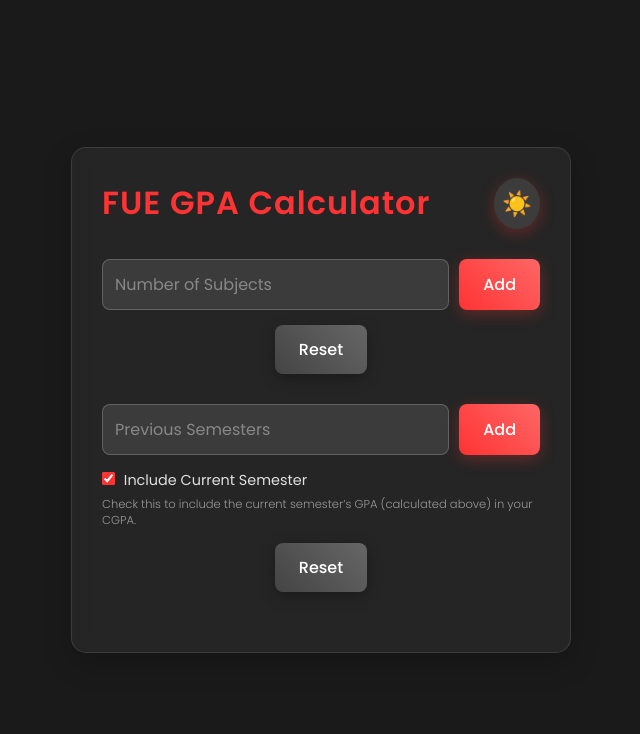
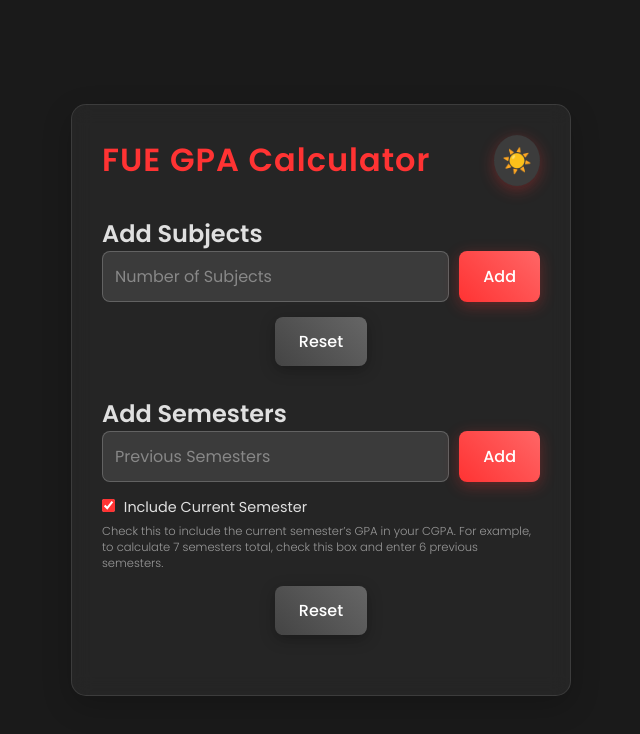
Before and after one commit to mariamkhalid01/fue-gpa-calculator, a plain HTML site: page index.html in a window 1280 px wide. Shown: the whole page, without its empty margins (319-959 px from the left). Drawn offline with nearby package versions, Linux system fonts and the light colour scheme.

Commit message:
Update index.html

```diff
--- a/index.html
+++ b/index.html
@@ -20,6 +20,7 @@
 
         <!-- Semester GPA Section -->
         <div class="section">
+            <h2>Add Subjects</h2>
             <div class="input-group">
                 <input type="number" id="num-subjects" min="1" placeholder="Number of Subjects">
                 <button onclick="generateSubjectInputs()">Add</button>
@@ -34,6 +35,7 @@
 
         <!-- CGPA Section -->
         <div class="section">
+            <h2>Add Semesters</h2>
             <div class="input-group">
                 <input type="number" id="num-semesters" min="0" placeholder="Previous Semesters">
                 <button onclick="generateSemesterInputs()">Add</button>
@@ -43,7 +45,7 @@
                     <input type="checkbox" id="include-current" checked>
                     Include Current Semester
                 </label>
-                <p class="note">Check this to include the current semester’s GPA (calculated above) in your CGPA.</p>
+                <p class="note">Check this to include the current semester’s GPA in your CGPA. For example, to calculate 7 semesters total, check this box and enter 6 previous semesters.</p>
             </div>
             <div id="semesters-input"></div>
             <div class="button-group">
```
